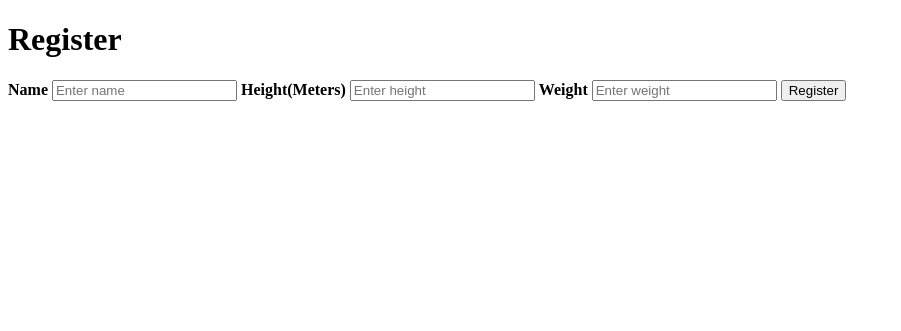
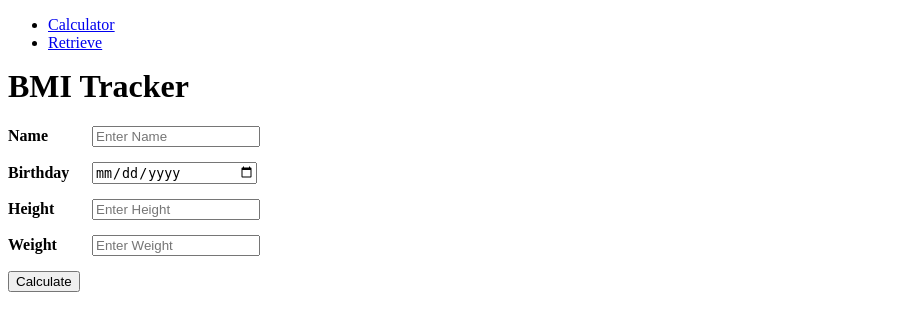
Before and after one commit to Jim-Chiew/BMI-calculator, a Flask app: page / in a window 1280 px wide. Shown: the top 331 px of the page, without its empty margins (0-901 px from the left). Run offline with Flask 3, Linux system fonts and the light colour scheme.

Commit message:
testing commit

```diff
--- a/templates/main.html
+++ b/templates/main.html
@@ -1,24 +1,64 @@
 <!DOCTYPE html>
 <html lang="en">
+
 <head>
   <meta charset="UTF-8">
-    <title>Title</title>
+  <title>BMI Tracker</title>
 </head>
+
+<style>
+  .formContainer>* {
+    display: block;
+    margin-top: 15px;
+  }
+
+  .inputField label {
+    display: inline-block;
+    width: 80px;
+  }
+
+  .inputField input {
+    display: inline-block;
+    width: 160px;
+    margin: auto;
+  }
+</style>
+
+<header>
+  <ul>
+    <li class="navigationAnchor"><a href="main.html">Calculator</a></li>
+    <li class="navigationAnchor"><a href="retrieve.html">Retrieve</a></li>
+  </ul>
+</header>
+
 <body>
   <form action="/" method="post">
-  <div class="container">
-    <h1>Register</h1>
+    <div class="formContainer">
+      <h1>BMI Tracker</h1>
+
+      <div class="inputField">
         <label for="name"><b>Name</b></label>
-    <input type="text" placeholder="Enter name" name="name" id="name" required>
+        <input type="string" placeholder="Enter Name" name="name" id="name" required>
+      </div>
 
-    <label for="height"><b>Height(Meters)</b></label>
-    <input type="number" step=0.1 placeholder="Enter height" name="height" id="height" required>
+      <div class="inputField">
+        <label for="DOB"><b>Birthday</b></label>
+        <input type="date" placeholder="Enter Birthday" name="DOB" id="DOB" required>
+      </div>
 
+      <div class="inputField">
+        <label for="height"><b>Height</b></label>
+        <input type="number" step=0.1 placeholder="Enter Height" name="height" id="height" required>
+      </div>
+
+      <div class="inputField">
         <label for="weight"><b>Weight</b></label>
-    <input type="number" placeholder="Enter weight" name="weight" id="weight" required>
+        <input type="number" step=0.1 placeholder="Enter Weight" name="weight" id="weight" required>
+      </div>
 
-    <button type="submit" class="Calculate">Register</button>
+      <button type="submit" class="formBtn">Calculate</button>
     </div>
   </form>
 </body>
+
 </html>
```
Lines whose indentation alone changed are shown as unchanged.
